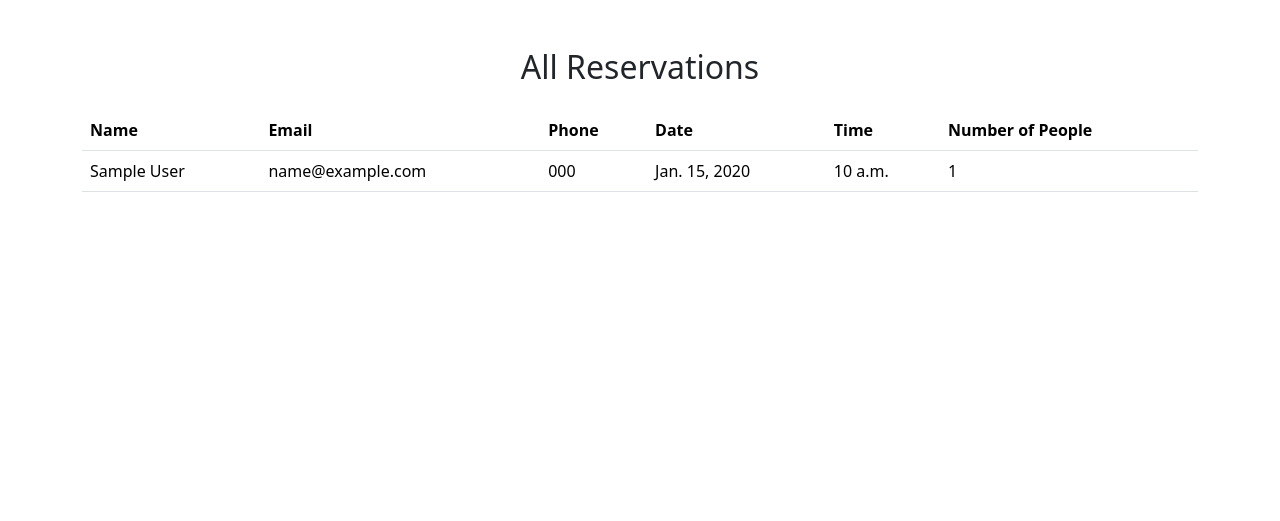
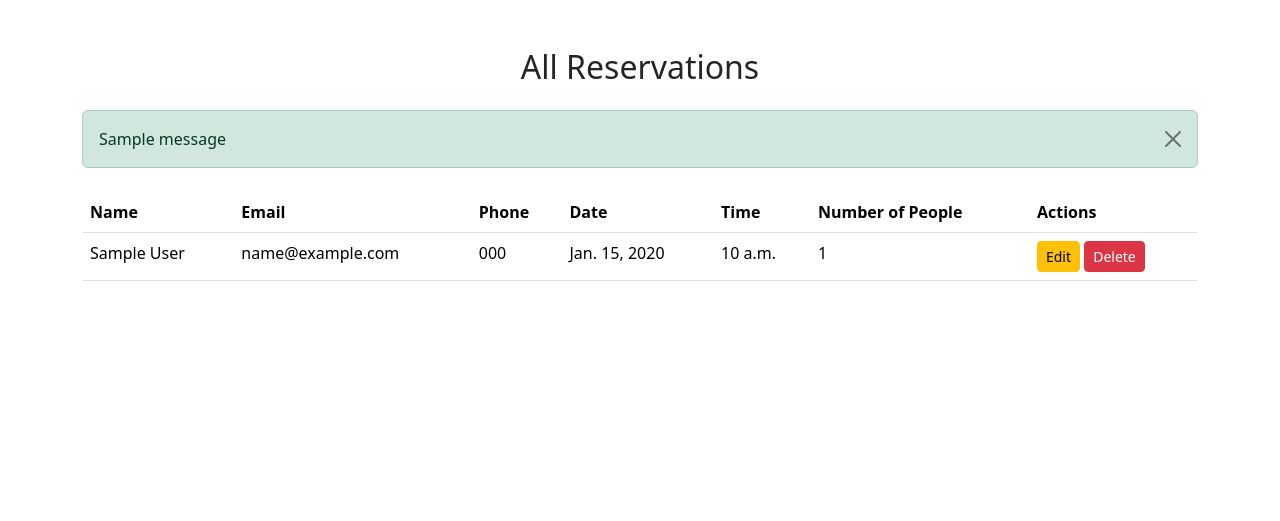
Before and after one commit to xttrust/BookMyTable, a Django app: page /reservations/ in a window 1280 px wide. Shown: the part 56-577 px from the top of the page. Run offline with Django 4.2, Linux system fonts and the light colour scheme; a user stored in the database is signed in; tables that the repository leaves empty hold one stand-in row (values such as "Sample post"); one stand-in notice (Sample message) is shown.

Commit message:
Added CRUD to reservations for user

```diff
--- a/reservations/templates/reservations/reservation_list.html
+++ b/reservations/templates/reservations/reservation_list.html
@@ -3,6 +3,28 @@
 {% block content %}
 <div class="container py-5">
     <h2 class="text-center mb-4">All Reservations</h2>
+
+    <!-- Display messages -->
+    {% if messages %}
+    <div class="mb-4">
+        {% for message in messages %}
+            {% if message.tags == 'error' %}
+                <div class="alert alert-danger alert-dismissible fade show" role="alert">
+            {% elif message.tags == 'success' %}
+                <div class="alert alert-success alert-dismissible fade show" role="alert">
+            {% elif message.tags == 'warning' %}
+                <div class="alert alert-warning alert-dismissible fade show" role="alert">
+            {% else %}
+                <div class="alert alert-info alert-dismissible fade show" role="alert">
+            {% endif %}
+                {{ message }}
+                <button type="button" class="btn-close" data-bs-dismiss="alert" aria-label="Close"></button>
+            </div>
+        {% endfor %}
+    </div>
+    {% endif %}
+
+    <!-- Reservations Table -->
     <table class="table">
         <thead>
             <tr>
@@ -12,6 +34,7 @@
                 <th>Date</th>
                 <th>Time</th>
                 <th>Number of People</th>
+                <th>Actions</th> <!-- New column for Edit/Delete actions -->
             </tr>
         </thead>
         <tbody>
@@ -23,10 +46,17 @@
                 <td>{{ reservation.reservation_date }}</td>
                 <td>{{ reservation.reservation_time }}</td>
                 <td>{{ reservation.number_of_people }}</td>
+                <td>
+                    <a href="{% url 'reservations:edit_reservation' reservation.pk %}" class="btn btn-warning btn-sm">Edit</a>
+                    <form action="{% url 'reservations:delete_reservation' reservation.pk %}" method="post" style="display:inline;">
+                        {% csrf_token %}
+                        <button type="submit" class="btn btn-danger btn-sm" onclick="return confirm('Are you sure you want to delete this reservation?');">Delete</button>
+                    </form>
+                </td>
             </tr>
             {% empty %}
             <tr>
-                <td colspan="5" class="text-center">No reservations available.</td>
+                <td colspan="7" class="text-center">No reservations available.</td> <!-- Adjust colspan to match the number of columns -->
             </tr>
             {% endfor %}
         </tbody>
--- a/reservations/urls.py
+++ b/reservations/urls.py
@@ -1,10 +1,12 @@
-# reservations/urls.py
 from django.urls import path
 from . import views
 
 app_name = 'reservations'
+
 urlpatterns = [
     path('', views.reservation_list, name='reservation_list'),
-    path('reserve/', views.reserve_table, name='reserve_table'),  # Correct URL name
+    path('reserve/', views.reserve_table, name='reserve_table'),
     path('success/', views.reservation_success, name='reservation_success'),
+    path('edit/<int:pk>/', views.edit_reservation, name='edit_reservation'),
+    path('delete/<int:pk>/', views.delete_reservation, name='delete_reservation'),
 ]
--- a/reservations/views.py
+++ b/reservations/views.py
@@ -1,11 +1,10 @@
 from django.contrib import messages
-from django.shortcuts import render, redirect
+from django.shortcuts import render, redirect, get_object_or_404
 from django.contrib.auth.decorators import login_required
 from .models import Reservation
 from .forms import ReservationForm
 from table.models import Table
-from datetime import datetime, time
-
+from datetime import datetime, time as dt_time
 
 @login_required
 def reservation_list(request):
@@ -41,17 +40,13 @@ def reserve_table(request):
         else:
             # Additional time validation
             reservation_time = datetime.strptime(reservation_time, '%H:%M').time()
-            start_time = time(8, 0)  # 8 AM
-            end_time = time(21, 0)  # 9 PM
+            start_time = dt_time(8, 0)  # 8 AM
+            end_time = dt_time(21, 0)  # 9 PM
 
             if not (start_time <= reservation_time <= end_time):
                 messages.error(request, f"Reservation time must be between {start_time.strftime('%H:%M')} and {end_time.strftime('%H:%M')}.")
             elif form.is_valid():
                 # Check for existing reservations that conflict with the new reservation
-                reservation_datetime = datetime.combine(
-                    form.cleaned_data['reservation_date'],
-                    form.cleaned_data['reservation_time']
-                )
                 conflicting_reservations = Reservation.objects.filter(
                     table_id=table_id,
                     reservation_date=form.cleaned_data['reservation_date'],
@@ -81,6 +76,29 @@ def reserve_table(request):
 
     return render(request, 'reservations/reserve_table.html', {'form': form})
 
-
 def reservation_success(request):
     return render(request, 'reservations/reservation_success.html')
+
+@login_required
+def edit_reservation(request, pk):
+    reservation = get_object_or_404(Reservation, pk=pk)
+    if request.method == 'POST':
+        form = ReservationForm(request.POST, instance=reservation)
+        if form.is_valid():
+            form.save()
+            messages.success(request, 'Reservation updated successfully!')
+            return redirect('reservations:reservation_list')
+    else:
+        form = ReservationForm(instance=reservation)
+
+    return render(request, 'reservations/reserve_table.html', {'form': form})
+
+@login_required
+def delete_reservation(request, pk):
+    reservation = get_object_or_404(Reservation, pk=pk)
+    if request.method == 'POST':
+        reservation.delete()
+        messages.success(request, 'Reservation deleted successfully!')
+        return redirect('reservations:reservation_list')
+
+    return render(request, 'reservations/confirm_delete.html', {'reservation': reservation})
```
Also changed, not shown: reservations/templates/reservations/confirm_delete.html (added, +23 -0 lines), reservations/templates/reservations/reserve_table.html (+16 -5 lines).
